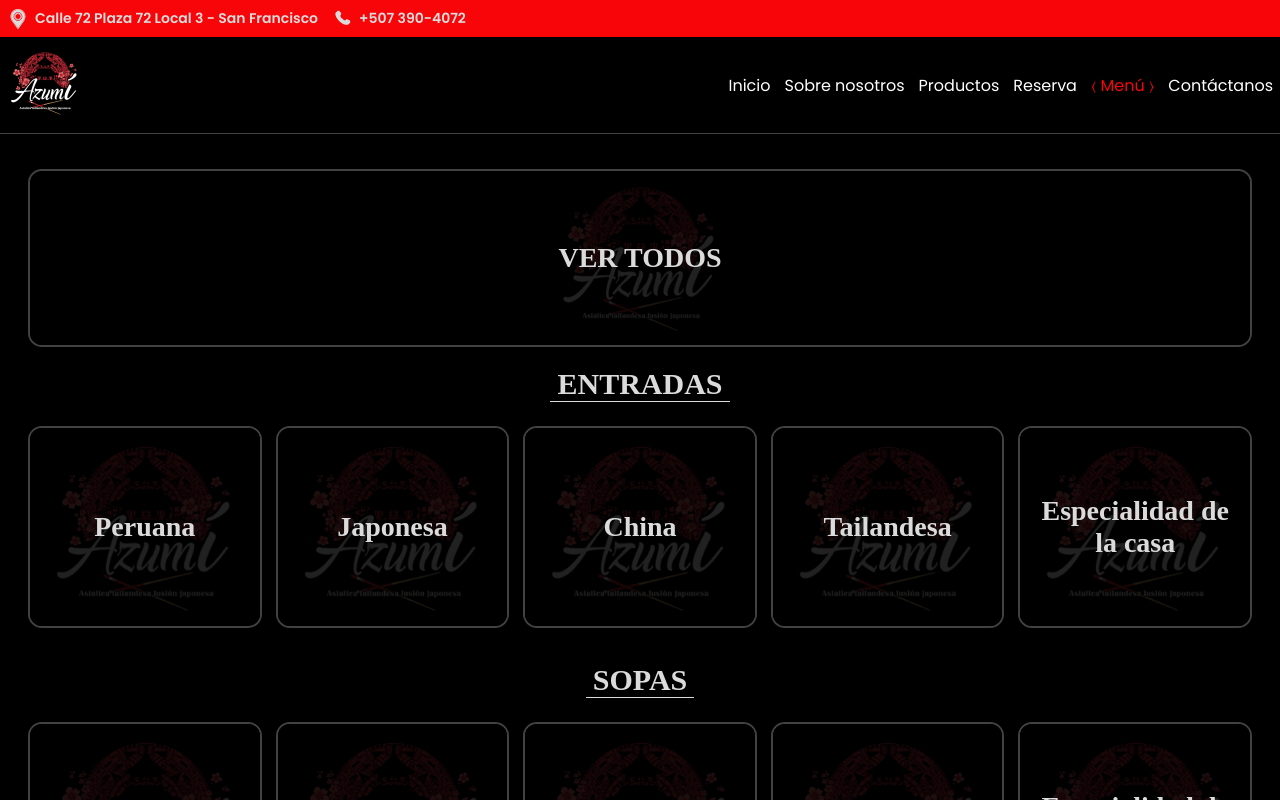
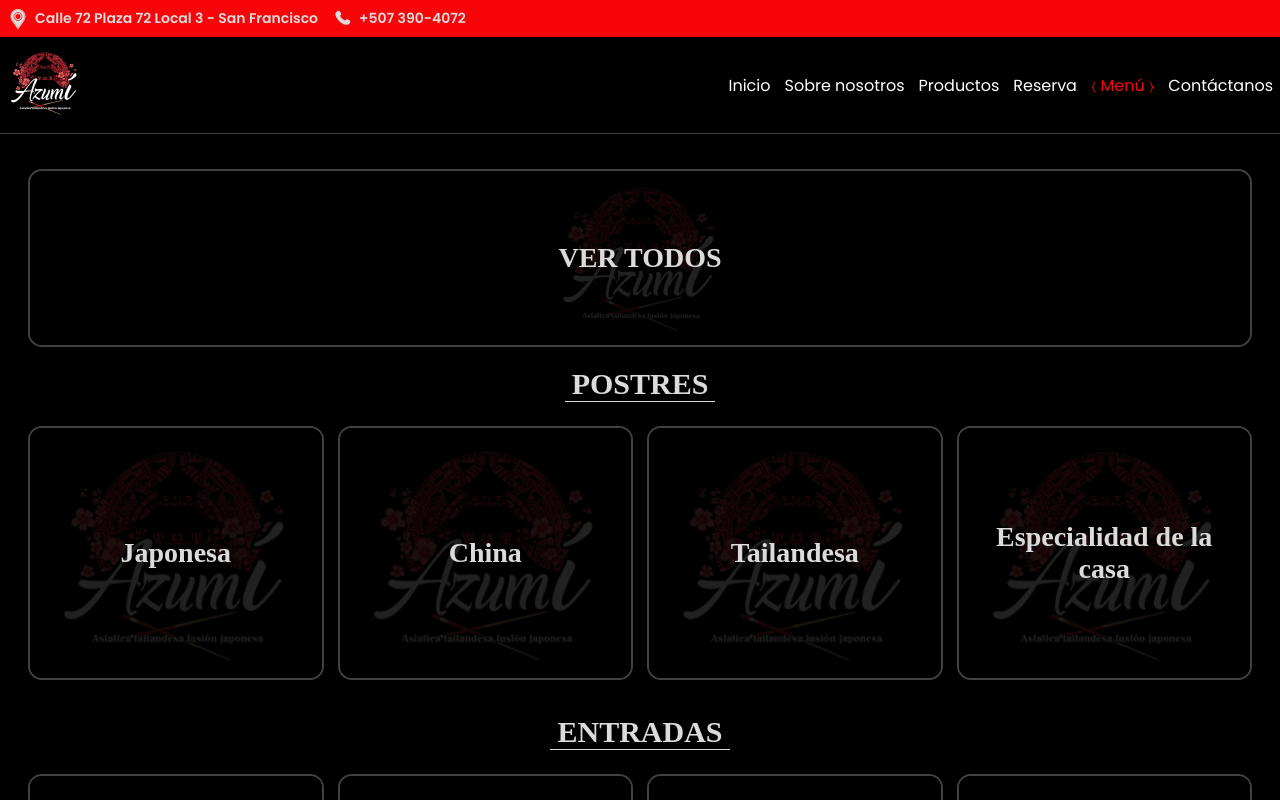
Before and after one commit to jhorman9/azumi-main, a React (Vite) app: page /#/main in a window 1280 px wide. Shown: the top 800 px of the page. Built offline with nearby package versions, Linux system fonts and the light colour scheme; a web font is replaced by a local one.

Commit message:
Actualizando menu

```diff
--- a/src/assets/styles/main.css
+++ b/src/assets/styles/main.css
@@ -115,9 +115,9 @@
     padding: 0 14px;
 }
 
-@media (max-width: 768px) {
+@media (max-width: 991px) {
     .main .sub-title_main{
-        font-size: 20px;
+        font-size: 18px;
     }
 }
 
@@ -132,7 +132,7 @@ section .main_entrees:last-child{
 
 section .main_entrees .content__card{
     display: grid;
-    grid-template-columns: repeat(5, 1fr);
+    grid-template-columns: repeat(4, 1fr);
     gap: 14px;
     justify-content: center;
     align-items: center;
@@ -140,7 +140,7 @@ section .main_entrees .content__card{
 
 section .main_entrees.soups .content__card{
     display: grid;
-    grid-template-columns: repeat(5, minmax(0, 321px));
+    grid-template-columns: repeat(4, 1fr);
     gap: 14px;
     justify-content: center;
     align-items: center;
--- a/src/pages/MainPage.jsx
+++ b/src/pages/MainPage.jsx
@@ -37,6 +37,42 @@ const MainPage = () => {
           </div>
         </div>
       </div>
+
+      <div className='main_entrees'>
+        <h2 className='title_main'>POSTRES</h2>
+        <div className='content__card'>
+
+          <div className='section__card' onClick={()=> changeRoute('entrees/japanese')}>
+            <img width={200} height={'100%'} src={categoryPNG} alt="Imagen representativa de la categoria japonesa" title='Men&#250; de la categoria japonesa' className='card__image'/>
+            <div className='card__text'>
+              <h3 className='sub-title_main'>Japonesa</h3>
+            </div>
+          </div>
+
+          <div className='section__card' onClick={()=> changeRoute('entrees/chinese')}>
+            <img width={200} height={'100%'} src={categoryPNG} alt="Imagen representativa de la categoria japonesa" title='Men&#250; de la categoria japonesa' className='card__image'/>
+            <div className='card__text'>
+              <h3 className='sub-title_main'>China</h3>
+            </div>
+          </div>
+
+          <div className='section__card' onClick={()=> changeRoute('entrees/thai')}>
+            <img width={200} height={'100%'} src={categoryPNG} alt="Imagen representativa de la categoria japonesa" title='Men&#250; de la categoria japonesa' className='card__image'/>
+            <div className='card__text'>
+              <h3 className='sub-title_main'>Tailandesa</h3>
+            </div>
+          </div>
+
+          <div className='section__card' onClick={()=> changeRoute('entrees/home')}>
+            <img width={200} height={'100%'} src={categoryPNG} alt="Imagen representativa de la categoria japonesa" title='Men&#250; de la categoria japonesa' className='card__image'/>
+            <div className='card__text'>
+              <h3 className='sub-title_main'>Especialidad de la casa</h3>
+            </div>
+          </div>
+
+        </div>
+      </div>
+
       <div className='main_entrees'>
         <h2 className='title_main'>ENTRADAS</h2>
         <div className='content__card'>
```
